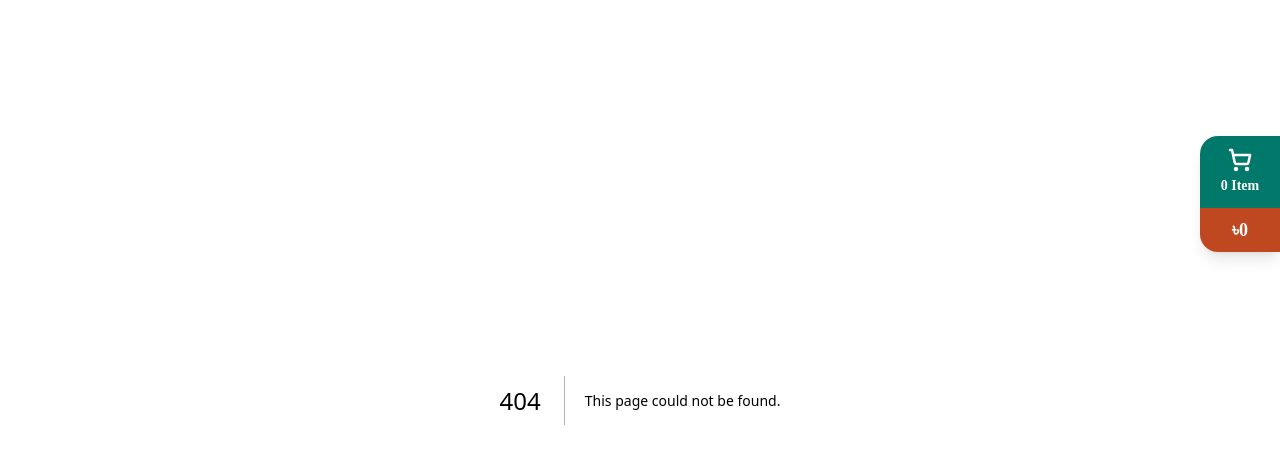
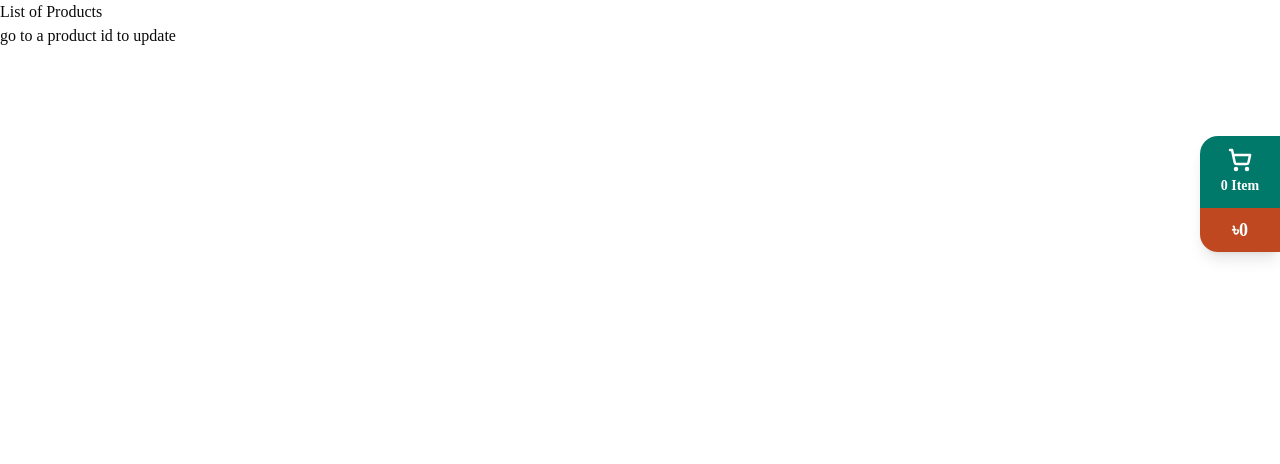
Before and after one commit to farah-jannat/aroggo, a Next.js app in the folder frontend/: page /dashboard in a window 1280 px wide. Before the commit this address had no page. Shown: the top 464 px of the page. Built offline with nearby package versions, Linux system fonts and the light colour scheme.

Commit message:
feat: create dashboard page

```diff
--- /dev/null
+++ b/frontend/src/app/dashboard/page.tsx
@@ -0,0 +1,17 @@
+'use client'
+import { useRouter } from "next/navigation";
+import React from "react";
+
+const Dashboard = () => {
+  const router = useRouter();
+  return (
+    <div>
+      <h3>List of Products</h3>
+      <span onClick={() => router.push(`/dashboard/${1}`)}>
+        go to a product id to update
+      </span>
+    </div>
+  );
+};
+
+export default Dashboard;
```
